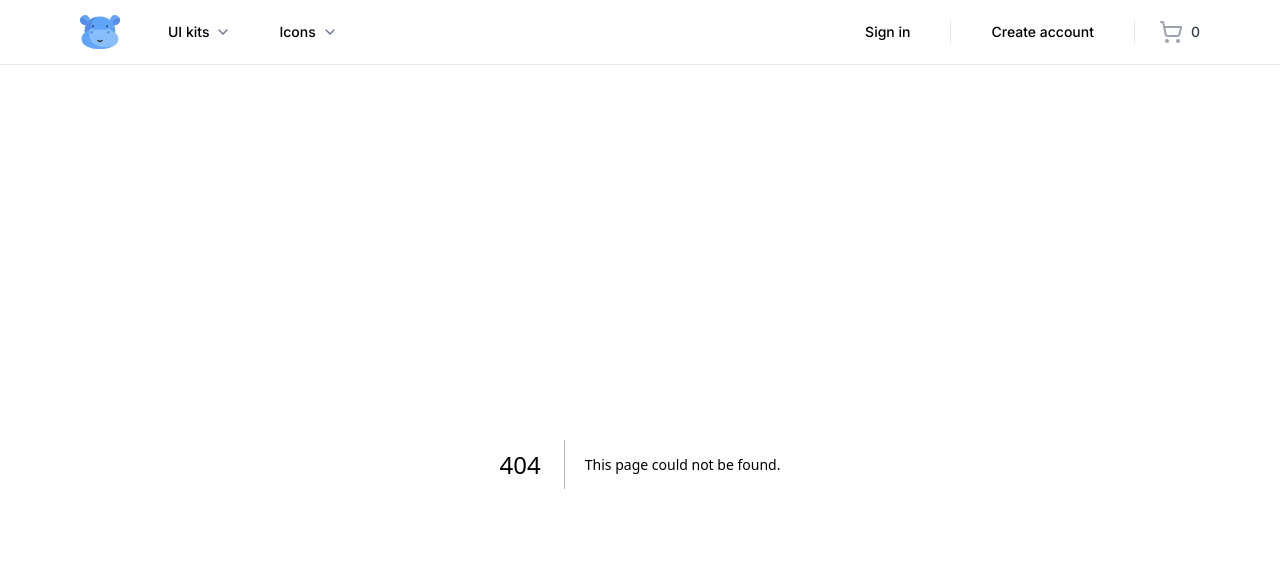
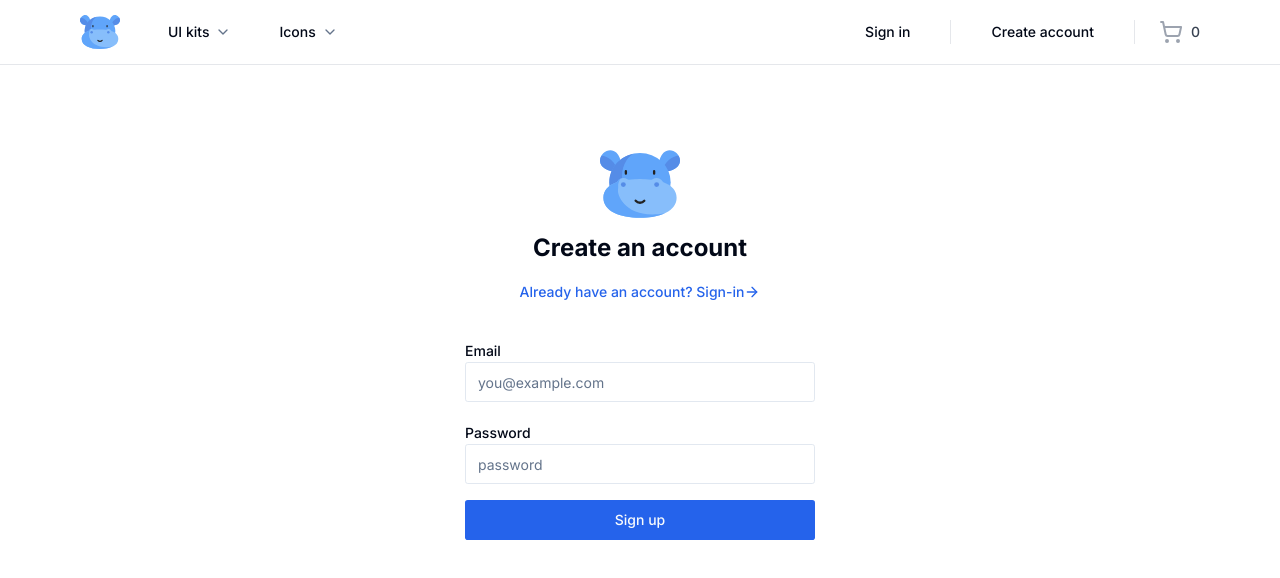
Before and after one commit to anudeep348/digitalhippo, a Next.js app: page /sign-up in a window 1280 px wide. Before the commit this address had no page. Shown: the top 578 px of the page. Built offline with nearby package versions, Linux system fonts and the light colour scheme.

Commit message:
Implimented the frontend part od the signup functionality

```diff
--- /dev/null
+++ b/src/app/(auth)/sign-up/SignUpForm.tsx
@@ -0,0 +1,58 @@
+"use client";
+
+import { Button } from "@/components/ui/button";
+import { Input } from "@/components/ui/input";
+import { Label } from "@/components/ui/label";
+import { cn } from "@/lib/utils";
+import {
+  AuthCredentialsValidaor,
+  TAuthCredentialsValidaor,
+} from "@/lib/validators/accountCredentialValidators";
+import { zodResolver } from "@hookform/resolvers/zod";
+import { useForm } from "react-hook-form";
+
+const SignUpForm = () => {
+  const {
+    register,
+    handleSubmit,
+    formState: { errors },
+  } = useForm<TAuthCredentialsValidaor>({
+    resolver: zodResolver(AuthCredentialsValidaor),
+  });
+
+  const onsubmit = ({ email, password }: TAuthCredentialsValidaor) => {};
+
+  return (
+    <form onSubmit={handleSubmit(onsubmit)}>
+      <div className="grid gap-2">
+        <div className="grid gap-1 py-2">
+          <Label htmlFor="email">Email</Label>
+          <Input
+            id="email"
+            {...register("email")}
+            className={cn({
+              "focus-visible:ring-red-500": errors.email,
+            })}
+            placeholder="you@example.com"
+          />
+        </div>
+
+        <div className="grid gap-1 py-2">
+          <Label htmlFor="password">Password</Label>
+          <Input
+            id="password"
+            {...register("password")}
+            className={cn({
+              "focus-visible:ring-red-500": errors.password,
+            })}
+            placeholder="password"
+          />
+        </div>
+
+        <Button>Sign up</Button>
+      </div>
+    </form>
+  );
+};
+
+export default SignUpForm;
--- /dev/null
+++ b/src/app/(auth)/sign-up/page.tsx
@@ -0,0 +1,37 @@
+import Link from "next/link";
+
+import { Icons } from "@/components/Icons";
+import { buttonVariants } from "@/components/ui/button";
+import { ArrowRight } from "lucide-react";
+import SignUpForm from "./SignUpForm";
+
+const Page = () => {
+  return (
+    <>
+      <div className="container relative flex pt-20 flex-col items-center justify-center lg:px-0">
+        <div className="mx-auto flex flex-col w-full justify-center space-y-6 sm:w-[350px]">
+          <div className="flex flex-col items-center space-y-2 text-center">
+            <Icons.logo className="h-20 w-20" />
+            <h1 className="text-2xl font-bold">Create an account</h1>
+
+            <Link
+              className={buttonVariants({
+                variant: "link",
+              })}
+              href="/sign-in"
+            >
+              Already have an account? Sign-in
+              <ArrowRight className="h-4 w-4" />
+            </Link>
+          </div>
+
+          <div className="grid gap-6">
+            <SignUpForm />
+          </div>
+        </div>
+      </div>
+    </>
+  );
+};
+
+export default Page;
--- /dev/null
+++ b/src/components/ui/input.tsx
@@ -0,0 +1,25 @@
+import * as React from "react"
+
+import { cn } from "@/lib/utils"
+
+export interface InputProps
+  extends React.InputHTMLAttributes<HTMLInputElement> {}
+
+const Input = React.forwardRef<HTMLInputElement, InputProps>(
+  ({ className, type, ...props }, ref) => {
+    return (
+      <input
+        type={type}
+        className={cn(
+          "flex h-10 w-full rounded-md border border-input bg-background px-3 py-2 text-sm ring-offset-background file:border-0 file:bg-transparent file:text-sm file:font-medium placeholder:text-muted-foreground focus-visible:outline-none focus-visible:ring-2 focus-visible:ring-ring focus-visible:ring-offset-2 disabled:cursor-not-allowed disabled:opacity-50",
+          className
+        )}
+        ref={ref}
+        {...props}
+      />
+    )
+  }
+)
+Input.displayName = "Input"
+
+export { Input }
--- /dev/null
+++ b/src/components/ui/label.tsx
@@ -0,0 +1,26 @@
+"use client"
+
+import * as React from "react"
+import * as LabelPrimitive from "@radix-ui/react-label"
+import { cva, type VariantProps } from "class-variance-authority"
+
+import { cn } from "@/lib/utils"
+
+const labelVariants = cva(
+  "text-sm font-medium leading-none peer-disabled:cursor-not-allowed peer-disabled:opacity-70"
+)
+
+const Label = React.forwardRef<
+  React.ElementRef<typeof LabelPrimitive.Root>,
+  React.ComponentPropsWithoutRef<typeof LabelPrimitive.Root> &
+    VariantProps<typeof labelVariants>
+>(({ className, ...props }, ref) => (
+  <LabelPrimitive.Root
+    ref={ref}
+    className={cn(labelVariants(), className)}
+    {...props}
+  />
+))
+Label.displayName = LabelPrimitive.Root.displayName
+
+export { Label }
--- /dev/null
+++ b/src/lib/validators/accountCredentialValidators.ts
@@ -0,0 +1,10 @@
+import { z } from "zod";
+
+export const AuthCredentialsValidaor = z.object({
+  email: z.string().email(),
+  password: z
+    .string()
+    .min(8, { message: "Password must be atleast 8 characters long" }),
+});
+
+export type TAuthCredentialsValidaor = z.infer<typeof AuthCredentialsValidaor>;
```
Also changed, not shown: package.json (+13 -1 lines), 1 other file (tests, documents, lock files or other folders).
